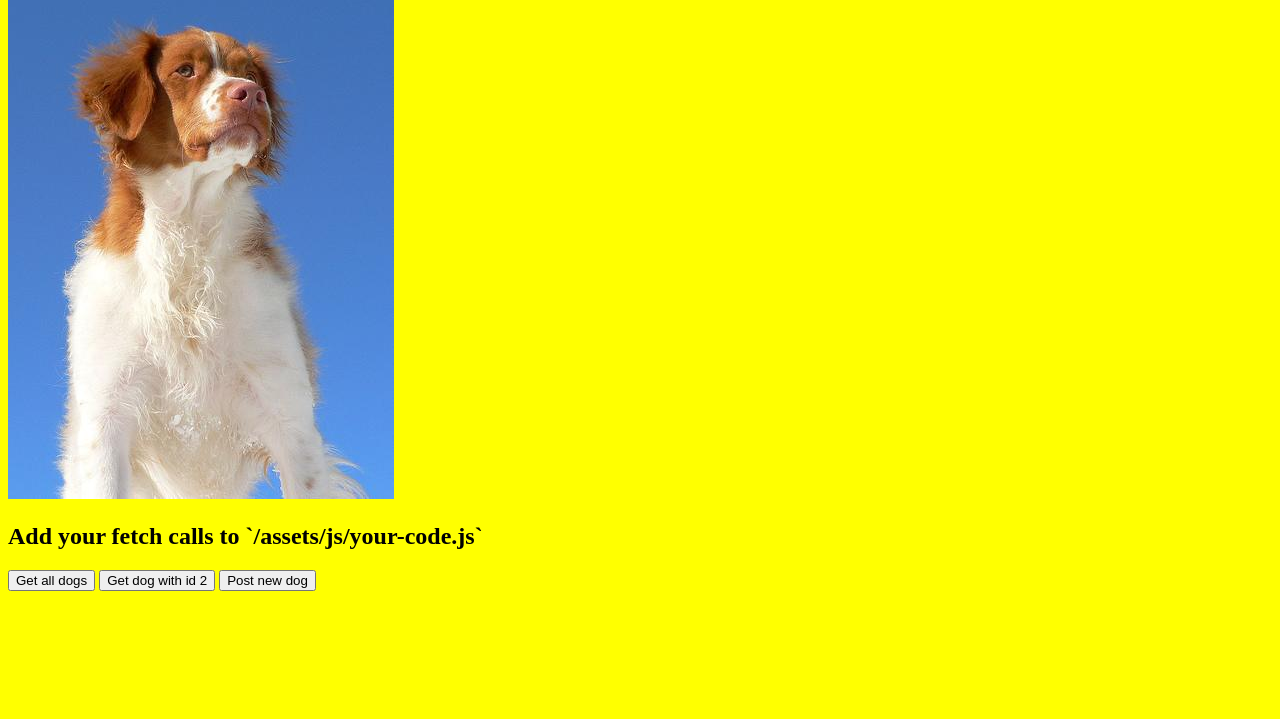
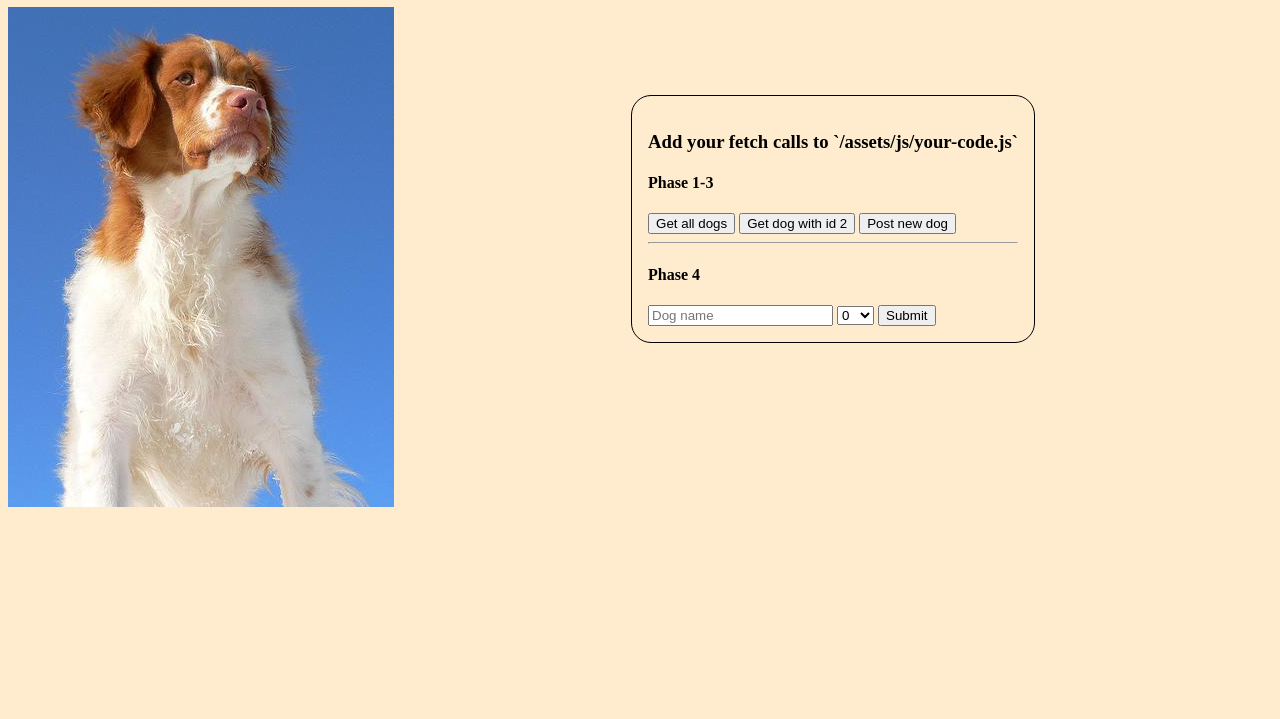
Before and after one commit to adotterer/practice-for-week-08-fetch-from-server, a website with bundled scripts: page views/index.html in a window 1280 px wide. Shown: the part 81-800 px from the top of the page. Built offline with nearby package versions, Linux system fonts and the light colour scheme.

Commit message:
select, options, css

```diff
--- a/assets/css/application.css
+++ b/assets/css/application.css
@@ -1,3 +1,15 @@
 html {
-  background-color: yellow;
+  background-color: blanchedalmond;
 }
+#content {
+  display: flex;
+  height: min-content;
+}
+
+#user_interface {
+ padding: 1em;
+ margin: auto;
+ border: 1px solid black;
+ border-radius: 20px;
+
+}
--- a/views/index.html
+++ b/views/index.html
@@ -11,15 +11,40 @@
 </head>
 
 <body>
-  <div>
+  <div id="content">
+    <div>
     <h1>Dog Club</h1>
     <img src="/assets/images/dog.jpg" />
   </div>
-    <h2>Add your fetch calls to `/assets/js/your-code.js`</h2>
+  <div id="user_interface">
+    <h3>Add your fetch calls to `/assets/js/your-code.js`</h2>
+    <h4>Phase 1-3</h4>
     <button id="get_dogs">Get all dogs</button>
     <button id="get_dogs2">Get dog with id 2</button>
     <button id="post_dogs">Post new dog</button>
+    <hr />
+    <h4>Phase 4</h4>
+    <input class="dog_name" type="text" placeholder="Dog name"></input>
+    <select name="age" class="dog_age">
+      <!-- script to fill options below -->
+    </select>
+    <script>
+      const select = document.querySelector("select.dog_age")
+      const i = [...Array(40).keys()]
+
+      i.forEach((age) => {
+        const option = document.createElement("option");
+        option.value = age;
+        option.innerText = age;
+        select.appendChild(option);
+      })
+    </script>
+
+    <button class="userinput_dog_submit">Submit</button>
+
   </div>
+  </div>
+
 </body>
 
 </html>
```
Also changed, not shown: README.md.
